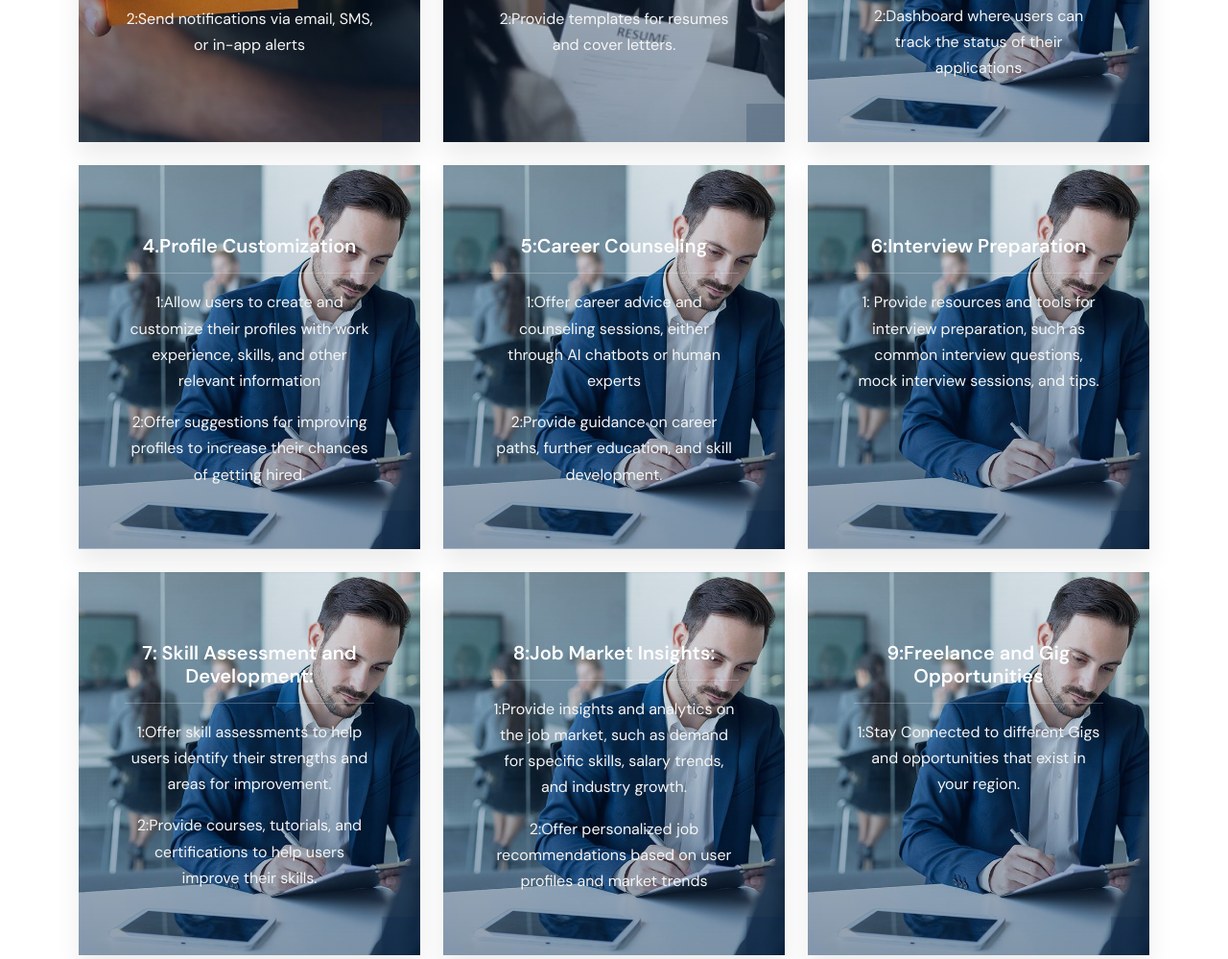
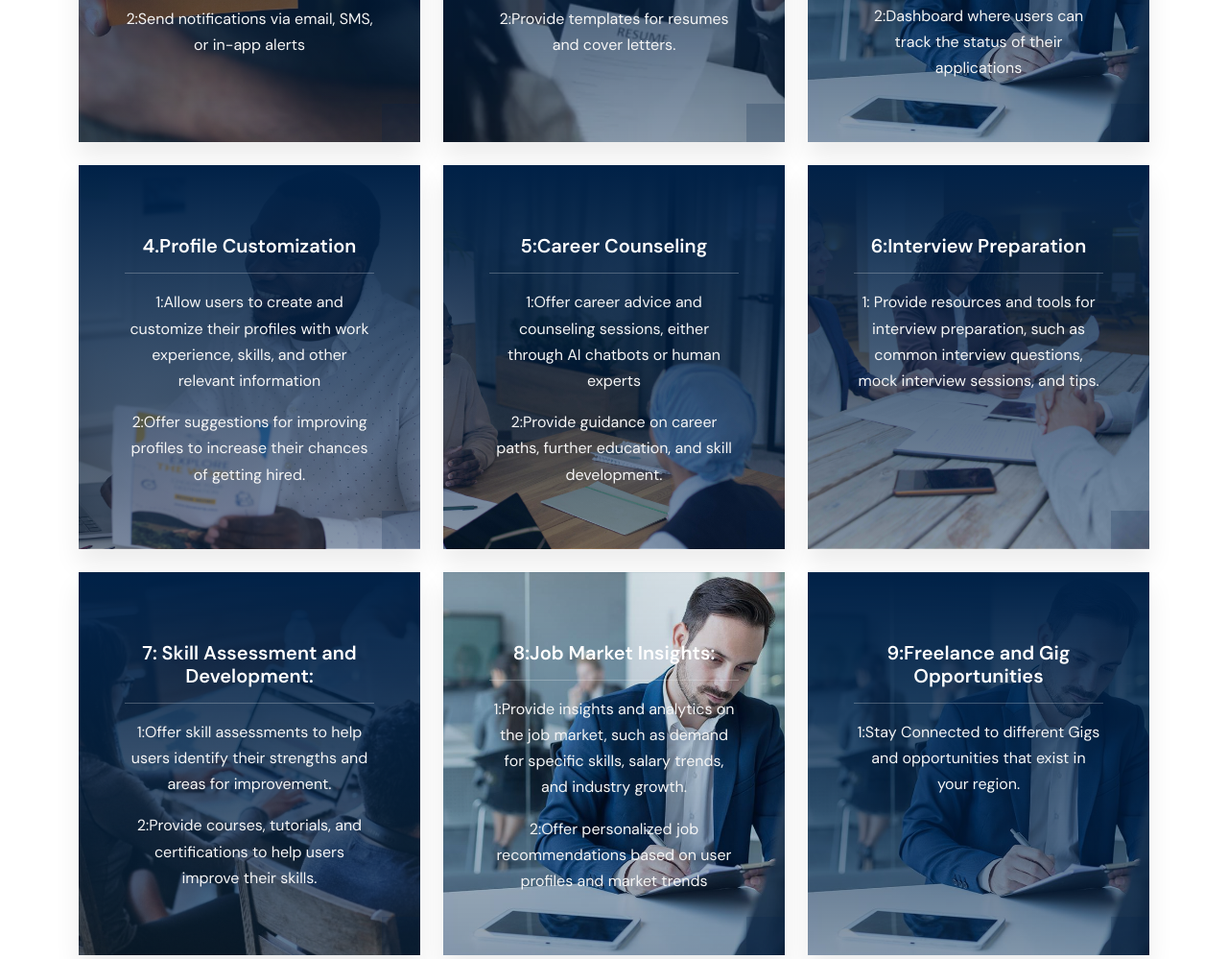
Before and after one commit to zuberypima/nipedeal_web, a plain HTML site: page index.html in a window 1280 px wide. Shown: the part 1459-2458 px from the top of the page at 96% size. Drawn offline with nearby package versions, Linux system fonts and the light colour scheme.

Commit message:
update done

```diff
--- a/assets/css/style.css
+++ b/assets/css/style.css
@@ -282,7 +282,7 @@ img {
 }
 .bg-image1 {
   background-image: linear-gradient(
-      rgba(var(--c-brand-rgb), 0.1),
+      rgba(var(--c-brand-rgb), 1),
       rgba(var(--c-brand-rgb), 0.438)
     ),
     url(../images/jobofer.jpg);
@@ -290,7 +290,7 @@ img {
 }
 .bg-image2 {
   background-image: linear-gradient(
-      rgba(var(--c-brand-rgb), 0.1),
+      rgba(var(--c-brand-rgb), 1),
       rgba(var(--c-brand-rgb), 0.438)
     ),
     url(../images/standard.webp);
@@ -300,13 +300,57 @@ img {
 
 .bg-image4 {
   background-image: linear-gradient(
+      rgba(var(--c-brand-rgb), 1),
+      rgba(var(--c-brand-rgb), 0.438)
+    ),
+    url(../images/job1.jpg);
+  color: whitesmoke;
+}
+
+.bg-image5 {
+  background-image: linear-gradient(
+      rgba(var(--c-brand-rgb), 1),
+      rgba(var(--c-brand-rgb), 0.438)
+    ),
+    url(../images/profileu_customization.jpg);
+  color: whitesmoke;
+}
+
+.bg-image6 {
+  background-image: linear-gradient(
+      rgba(var(--c-brand-rgb), 1),
+      rgba(var(--c-brand-rgb), 0.438)
+    ),
+    url(../images/cunseling.jpg);
+  color: whitesmoke;
+}
+
+.bg-image7 {
+  background-image: linear-gradient(
+      rgba(var(--c-brand-rgb), 1),
+      rgba(var(--c-brand-rgb), 0.438)
+    ),
+    url(../images/interview.jpg);
+  color: whitesmoke;
+}
+
+.bg-image8 {
+  background-image: linear-gradient(
+      rgba(var(--c-brand-rgb), 1),
+      rgba(var(--c-brand-rgb), 0.438)
+    ),
+    url(../images/skills.jpg);
+  color: whitesmoke;
+}
+
+.bg-image9 {
+  background-image: linear-gradient(
       rgba(var(--c-brand-rgb), 0.1),
       rgba(var(--c-brand-rgb), 0.438)
     ),
     url(../images/job1.jpg);
   color: whitesmoke;
 }
-
 .service::after {
   content: "";
   width: 40px;
--- a/index.html
+++ b/index.html
@@ -143,7 +143,7 @@
                     </div>
                 </div>
                 <div class="col-lg-4  col-sm-6" data-aos="fade-down" data-aos-delay="550">
-                    <div class="service  bg-image4 theme-shadow p-lg-5 p-4">
+                    <div class="service  bg-image5 theme-shadow p-lg-5 p-4">
                         <h5 class="mt-4 mb-3 text-white">4.Profile Customization</h5>
                         <hr>
                         <p>1:Allow users to create and customize their profiles with work experience, skills, and other
@@ -157,7 +157,7 @@
                     </div>
                 </div>
                 <div class="col-lg-4  col-sm-6" data-aos="fade-down" data-aos-delay="550">
-                    <div class="service  bg-image4 theme-shadow p-lg-5 p-4">
+                    <div class="service  bg-image6 theme-shadow p-lg-5 p-4">
                         <h5 class="mt-4 mb-3 text-white">5:Career Counseling</h5>
                         <hr>
                         <p>1:Offer career advice and counseling sessions, either through AI chatbots or human experts
@@ -170,7 +170,7 @@
                     </div>
                 </div>
                 <div class="col-lg-4  col-sm-6" data-aos="fade-down" data-aos-delay="550">
-                    <div class="service  bg-image4 theme-shadow p-lg-5 p-4">
+                    <div class="service  bg-image7 theme-shadow p-lg-5 p-4">
                         <h5 class="mt-4 mb-3 text-white">6:Interview Preparation</h5>
                         <hr>
                         <p>1: Provide resources and tools for interview preparation, such as common interview questions,
@@ -183,20 +183,17 @@
                 </div>
 
                 <div class="col-lg-4  col-sm-6" data-aos="fade-down" data-aos-delay="550">
-                    <div class="service  bg-image4 theme-shadow p-lg-5 p-4">
+                    <div class="service  bg-image8 theme-shadow p-lg-5 p-4">
                         <h5 class="mt-4 mb-3 text-white">7: Skill Assessment and Development:</h5>
                         <hr>
                         <p>1:Offer skill assessments to help users identify their strengths and areas for improvement.
                         </p>
                         <p>2:Provide courses, tutorials, and certifications to help users improve their skills.</p>
-                        <!-- <div data-aos="fade-up" data-aos-delay="50">
-                            <a href="#" class="btn btn-brand me-2">View Details</a>
-                        </div> -->
                     </div>
                 </div>
 
                 <div class="col-lg-4  col-sm-6" data-aos="fade-down" data-aos-delay="550">
-                    <div class="service  bg-image4 theme-shadow p-lg-5 p-4">
+                    <div class="service  bg-image9 theme-shadow p-lg-5 p-4">
                         <h5 class="mt-4 mb-3 text-white">8:Job Market Insights:</h5>
                         <hr>
                         <p>1:Provide insights and analytics on the job market, such as demand for specific skills, salary trends, and industry growth.
```
Also changed, not shown: assets/images/cunseling.jpg (added), assets/images/interview.jpg (added), assets/images/profileu_customization.jpg (added), assets/images/skills.jpg (added), assets/images/stone-town-street_zanzibar.jpg (deleted), 2 other files.
